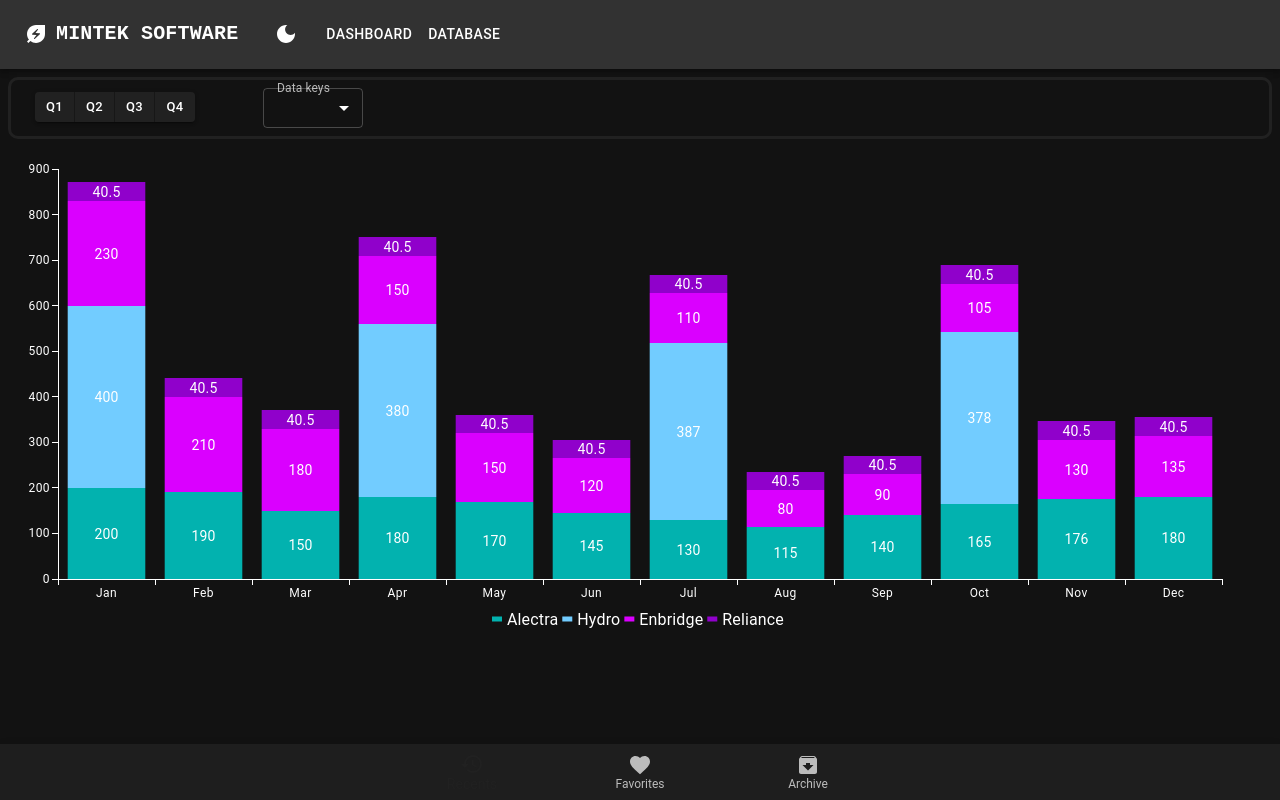
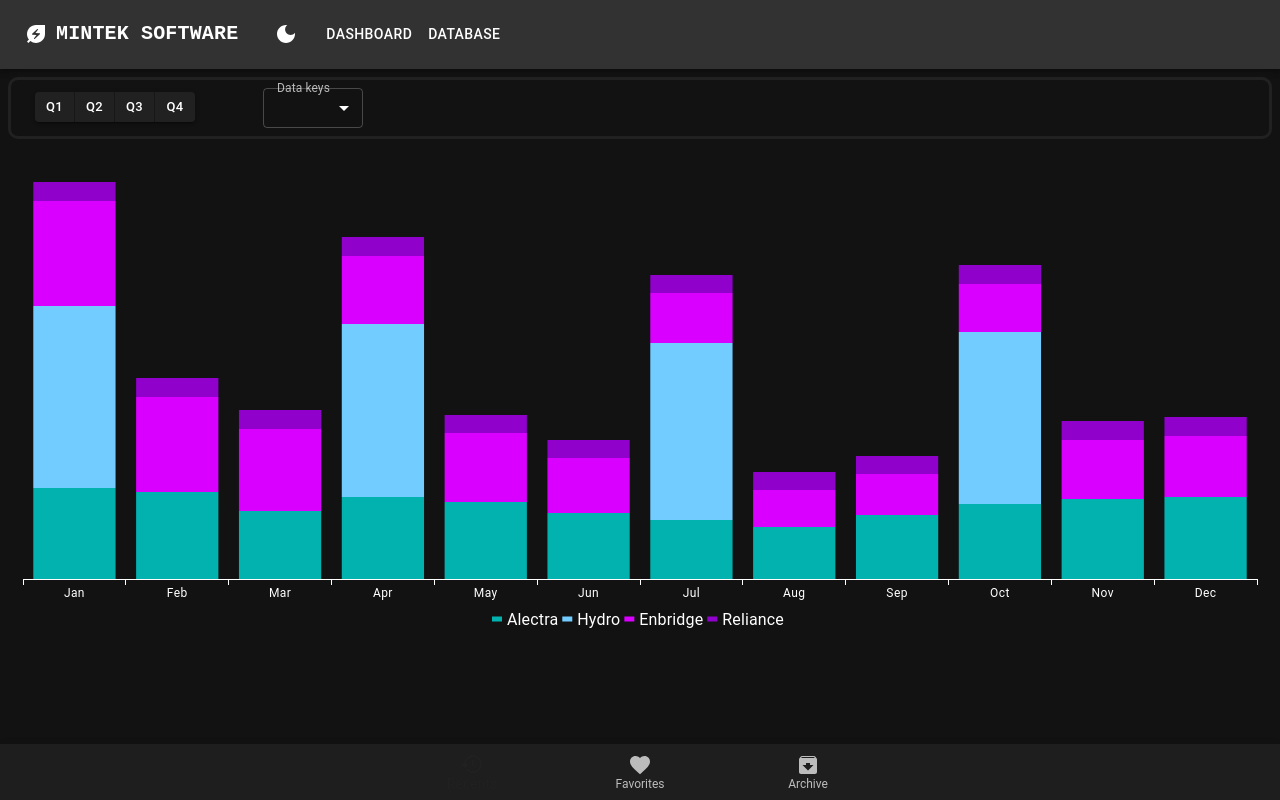
Before and after one commit to Siddharth-A/utility_tracker, a React (Vite) app in the folder utility-tracker/: page / in a window 1280 px wide. Built offline with nearby package versions, Linux system fonts and the light colour scheme.

Commit message:
Refine expense chart

```diff
--- a/utility-tracker/src/components/Chart.jsx
+++ b/utility-tracker/src/components/Chart.jsx
@@ -99,10 +99,12 @@
             itemGap: 4,
           },
         }}
-        // width={400}
+        // width={500}
         height={500}
-        margin={{ top: 30, bottom: 60 }}
-        barLabel="value"
+        margin={{ top: 30, bottom: 60, left:15, right:15 }}
+        // barLabel="value"
+        // loading="true"
+        leftAxis={null}
       />
     </Box>
   );
```
